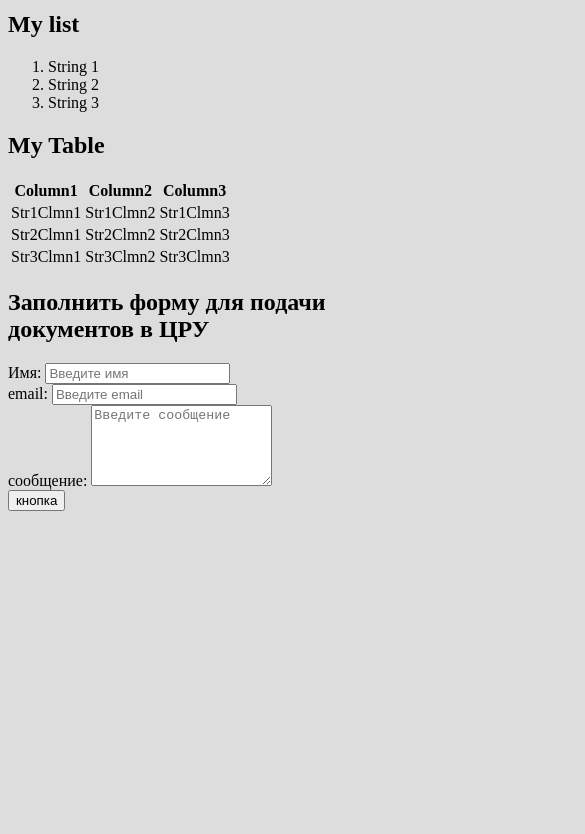
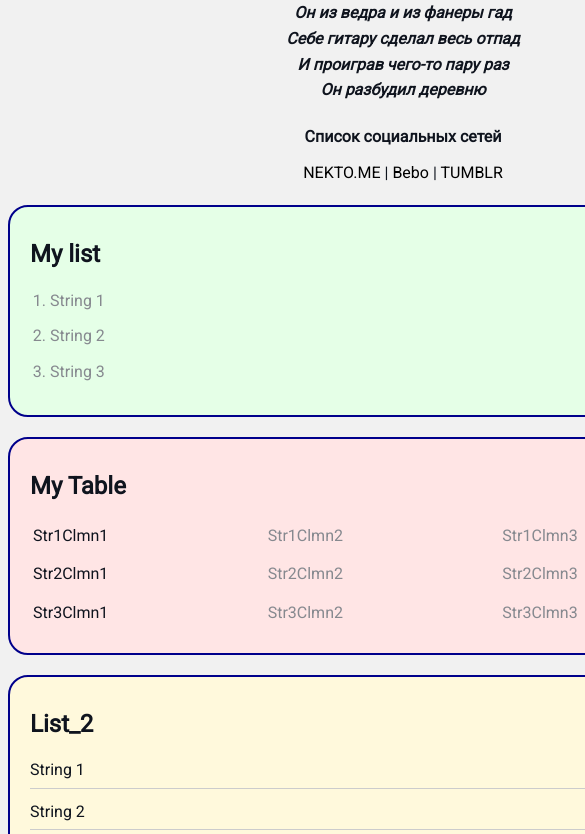
Before and after one commit to createobjext/CIA, a plain HTML site: page index.html in a window 390 px wide. Shown: the part 281-1115 px from the top of the page, 585 px wide, since content can reach past the window. Before the commit the page ends 844 px from the top, so only its background shows below. Drawn offline with Linux system fonts and the light colour scheme.

Commit message:
add styles

```diff
--- /dev/null
+++ b/01_selectors.css
@@ -0,0 +1,41 @@
+/* Tag Name */
+body {
+  color: #0f141e;
+  background: #f1f1f1;
+}
+
+/* * { */
+/* background: orange; */
+/* } */
+
+/* ===================Class ===================*/
+.card {
+  padding: 10px;
+  /* background: orange; */
+  margin-bottom: 10px;
+}
+
+.card p {
+  font-size: 24px;
+}
+
+.html {
+  background-color: #e96228;
+  /* color: aquamarine; */
+}
+
+.css {
+  background-color: #2965f1;
+  /* color: aquamarine; */
+}
+
+/* Id */
+#header {
+  /* background: blueviolet; */
+  padding: 10px;
+}
+
+#header,
+.html {
+  margin-bottom: 20px;
+}
--- /dev/null
+++ b/02_fonts.css
@@ -0,0 +1,29 @@
+/* .card p {
+  font-size: 48px;
+} */
+@import url('https://fonts.googleapis.com/css2?family=Roboto&display=swap');
+
+body {
+  /* font-family: Verdana, Geneva, Tahoma, sans-serif; */
+
+  font-family: 'Roboto', sans-serif;
+  font-size: 16px;
+  line-height: 1.6em;
+  font-weight: normal;
+
+  /* font: normal 20px 'Roboto', sans-serif; */
+
+  /* text-decoration: line-through; */
+  /* font-style: italic; */
+  /* letter-spacing: 2px; */
+  /* word-spacing: 50px; */
+}
+
+.info-text p {
+  font-style: italic;
+  font-weight: bold;
+}
+
+/* .css p {
+  font-size: 30px;
+} */
--- /dev/null
+++ b/03_colors.css
@@ -0,0 +1,25 @@
+.color-1 {
+  color: LightSalmon;
+}
+.color-2 {
+  /* RGB */
+  /* 00-ff */
+  /* color: #4b0082; */
+  color: #000000;
+}
+.color-3 {
+  color: #000;
+}
+.color-4 {
+  /* 0 - 255 */
+  color: rgb(0, 100, 0);
+  /* opacity: 0.2; */
+}
+.color-5 {
+  /* 0 - 255 */
+  /* 4 параметр Прозрачность */
+  color: rgba(0, 100, 0, 0.5);
+}
+.name {
+  color: #602ccf;
+}
--- /dev/null
+++ b/04_borders.css
@@ -0,0 +1,42 @@
+.border-1 {
+  /* border-width: 2px; */
+  /* border-style: dashed; */
+  /* border-style: solid; */
+  /* border-color: darkred; */
+  border: 2px solid darkred;
+  border-radius: 5px;
+  /* border-radius: 25%; */
+}
+
+/* bottom, top, right, left */
+.border-2 {
+  border-bottom: 2px solid darkblue;
+  border-top: 5px solid darkgreen;
+  border-bottom-right-radius: 10px;
+}
+
+.border-3 {
+  border-left: 6px solid red;
+  background: lightblue;
+  padding-left: 10px;
+  color: #fff;
+}
+
+.card {
+  border: 2px solid darkblue;
+  border-radius: 20px;
+  padding: 15px 20px;
+  margin-bottom: 20px;
+}
+
+.bg-yellow {
+  background: #fff9dc;
+}
+
+.bg-red {
+  background: #ffe5e5;
+}
+
+.bg-green {
+  background: #e5ffe7;
+}
--- /dev/null
+++ b/05_box.css
@@ -0,0 +1,26 @@
+.container {
+  width: 750px;
+  margin: auto;
+  padding-top: 30px;
+}
+
+/* .photo {
+} */
+
+.avatar {
+  width: 200px;
+  border-radius: 20px;
+  box-shadow: 4px 4px 14px rgba(0, 0, 0, 0.25);
+}
+
+.info {
+  margin-bottom: 20px;
+}
+
+.info-text p {
+  margin: 0px;
+}
+
+.info-text h4 {
+  margin-bottom: 10px;
+}
--- /dev/null
+++ b/06_links.css
@@ -0,0 +1,38 @@
+a {
+  color: #000;
+  text-decoration: none;
+  /* transition: all 0.2s; */
+}
+
+a:hover {
+  color: orange;
+  text-decoration: underline;
+  /* font-size: 2rem; */
+}
+
+/* a:visited {
+  color: red;
+} */
+
+a:active {
+  color: blue;
+}
+
+/* .css:hover {
+  background: red;
+} */
+
+.btn {
+  background: #111;
+  padding: 15px 20px;
+  color: #fff;
+  border: none;
+  cursor: pointer;
+  border-radius: 5px;
+  font-family: inherit;
+}
+
+.btn:hover {
+  opacity: 0.8;
+  color: orange;
+}
--- /dev/null
+++ b/07_lists_tables.css
@@ -0,0 +1,34 @@
+.list {
+  padding: 0 20px;
+}
+
+.list li {
+  color: #86898f;
+  margin-bottom: 10px;
+}
+
+.link-list {
+  list-style: none;
+  padding: 0;
+}
+
+.link-list li {
+  /* color: #86898f; */
+  margin-bottom: 10px;
+  border-bottom: 1px solid #ccc;
+  padding-bottom: 5px;
+}
+
+.table {
+  width: 100%;
+  border: 1px;
+}
+
+.table td {
+  padding-bottom: 10px;
+}
+
+.table td:nth-child(2),
+.table td:nth-child(3) {
+  color: #86898f;
+}
--- /dev/null
+++ b/08_display.css
@@ -0,0 +1,60 @@
+/* inline, block, inline-block */
+/* .inline li {
+  display: inline;
+}
+
+.box {
+  width: 32%;
+  border: 1px solid black;
+  background: #f4f4f4;
+  display: inline-block;
+  box-sizing: border-box; что б в размер входил бордер
+} */
+
+/* ================================= */
+
+.info {
+  display: flex;
+}
+
+.info-text {
+  margin-left: 40px;
+}
+
+.form h2 {
+  text-align: center;
+}
+
+.form-row {
+  margin-bottom: 10px;
+  display: flex;
+}
+
+.form-row .form-group {
+  /* width: calc(50% - 20px); */
+  /* display: inline-block; */
+  margin-right: 20px;
+  width: 50%;
+}
+
+.form-row .form-group:last-child {
+  margin-right: 0;
+}
+
+.form-group label {
+  display: block;
+  font-size: 14px;
+  color: #86898f;
+}
+
+.form-group input,
+.form-group textarea {
+  width: 100%;
+  box-sizing: border-box;
+  border: none;
+  background: transparent;
+  border-bottom: 1px solid #ccc;
+  padding: 15px 0 10px;
+  outline: none;
+  font-family: inherit;
+}
--- /dev/null
+++ b/09_positions.css
@@ -0,0 +1,24 @@
+.playground {
+  position: relative;
+  border: 4px solid black;
+  height: 300px;
+  padding: 20px;
+}
+
+.pos-box {
+  /* position: static; */
+
+  position: absolute;
+  /* left top right bottom */
+  /* top: 0; */
+  /* right: 0px; */
+  /* bottom: 0; */
+  /* left: 0; */
+
+  /* position: fixed;
+  top: 0; */
+
+  width: 50px;
+  height: 50px;
+  background: red;
+}
--- /dev/null
+++ b/10_media.css
@@ -0,0 +1,17 @@
+@media (max-width: 650px) {
+  .info {
+    display: block;
+    text-align: center;
+  }
+
+  .form-row {
+    /* margin-bottom: 10px; */
+    display: block;
+  }
+
+  .form-row .form-group {
+    margin-right: 0px;
+    width: 100%;
+    margin-bottom: 10px;
+  }
+}
--- a/index.html
+++ b/index.html
@@ -6,18 +6,34 @@
     <meta name="viewport" content="width=device-width, initial-scale=1.0" />
     <meta name="description" content="sample site resume" />
     <meta name="keywords" content="cv, resume, sample" />
+    <link rel="stylesheet" href="01_selectors.css" />
+    <link rel="stylesheet" href="02_fonts.css" />
+    <link rel="stylesheet" href="03_colors.css" />
+    <link rel="stylesheet" href="04_borders.css" />
+    <link rel="stylesheet" href="05_box.css" />
+    <link rel="stylesheet" href="06_links.css" />
+    <link rel="stylesheet" href="07_lists_tables.css" />
+    <link rel="stylesheet" href="08_display.css" />
+    <link rel="stylesheet" href="09_positions.css" />
+    <link rel="stylesheet" href="10_media.css" />
+
     <title>Resume</title>
   </head>
-  <body style="background-color: #ddd">
-    <img src="img\MB.jpg" alt="Картинка" width="200" />
-    <h1>Metallist Balalaikin</h1>
-
+  <!-- <body style="background-color: #ddd"> -->
+  <body>
+    <div class="container">
+      <div class="info">
+        <!-- <div class="photo"> -->
+        <!-- <img src="img\MB.jpg" alt="Картинка"  -->
+        <img src="MB.jpg" alt="Картинка" class="avatar" />
+        <!-- </div> -->
+        <div class="info-text">
+          <h1 class="name">Metallist Balalaikin</h1>
           <p>
             Он из <em>ведра</em> и из <em>фанеры</em> гад
             <br />
             Себе гитару cделал весь отпад
           </p>
-
           <p>
             И проиграв чего-то пару раз
             <br />
@@ -30,24 +46,28 @@
           <a href="https://www.youtube.com/" target="_blank">Bebo</a>
           |
           <a href="https://www.google.com/" target="_blank">TUMBLR</a>
+        </div>
+      </div>
 
+      <div class="card bg-green">
         <h2>My list</h2>
-
-    <ol>
+        <ol class="list">
           <li>String 1</li>
           <li>String 2</li>
           <li>String 3</li>
         </ol>
+      </div>
 
+      <div class="card bg-red">
         <h2>My Table</h2>
-    <table>
-      <thead>
+        <table class="table">
+          <!-- <thead>
             <tr>
               <th>Column1</th>
               <th>Column2</th>
               <th>Column3</th>
             </tr>
-      </thead>
+          </thead> -->
           <tbody>
             <tr>
               <td>Str1Clmn1</td>
@@ -66,17 +86,30 @@
             </tr>
           </tbody>
         </table>
-    <h2>Заполнить форму для подачи документов в ЦРУ</h2>
-    <form action="/">
-      <div>
+      </div>
+
+      <div class="card bg-yellow">
+        <h2>List_2</h2>
+        <ul class="link-list">
+          <li>String 1</li>
+          <li>String 2</li>
+          <li>String 3</li>
+        </ul>
+      </div>
+
+      <form action="/" class="form">
+        <h2>Заполнить форму</h2>
+        <div class="form-row">
+          <div class="form-group">
             <label for="name">Имя:</label>
             <input type="text" id="name" placeholder="Введите имя" />
           </div>
-      <div>
+          <div class="form-group">
             <label for="email">email:</label>
             <input type="email" id="email" placeholder="Введите email" />
           </div>
-      <div>
+        </div>
+        <div class="form-group">
           <label for="message">сообщение:</label>
           <textarea
             id="message"
@@ -85,7 +118,8 @@
             placeholder="Введите сообщение"
           ></textarea>
         </div>
-      <input type="submit" value="кнопка" />
+        <input type="submit" value="кнопка" class="btn" />
       </form>
+    </div>
   </body>
 </html>
```
Also changed, not shown: MB.jpg (added). Lines whose indentation alone changed are shown as unchanged.
